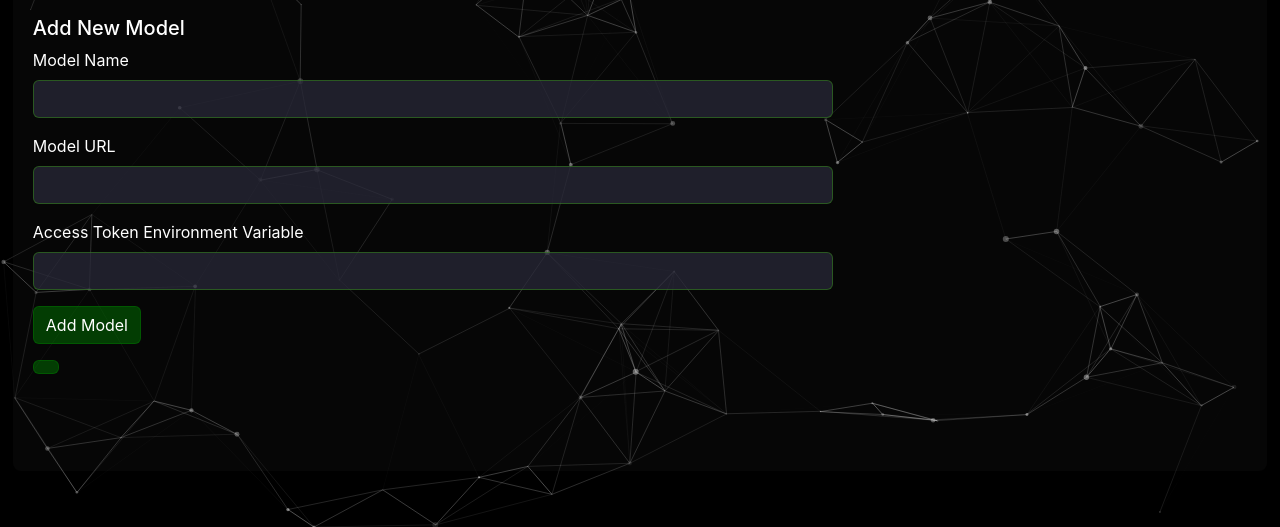
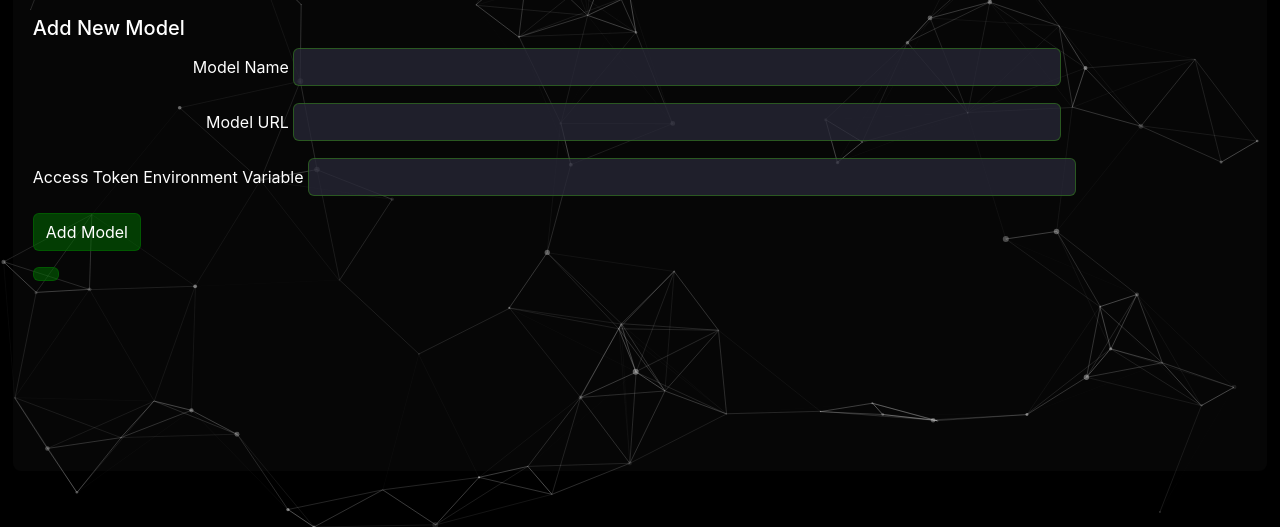
Before and after one commit to metatronslove/NumberFansBot, a Flask app: template Templates/dashboard.html in a window 1280 px wide. Shown: the part 273-800 px from the top of the page. Run offline with Flask 3, Linux system fonts and the light colour scheme; the template is opened without the code that fills it, so the values that code supplies are empty; parts of the project's set-up code (start-up, migrations or seed data) failed here and were passed over; some libraries are stand-ins or nearby versions.

Commit message:
Add files via upload

```diff
--- a/Assets/styles.css
+++ b/Assets/styles.css
@@ -97,11 +97,22 @@ body {
 }
 
 .tab-content.active {
+	.mb-3 * {
+		display: inline-table;
+	}
+	label {
+		min-width: 16rem;
+    text-align: right;
+	}
+	.text-muted {
+    display: none;
+	}
 	input{
 		background: rgba(40,40,56,.75);
 	}
-	input[type=text]{
-		width: 800px;
+	input[type=text] {
+		max-width: calc(68vw - 16rem);
+    min-width: 60vw;
 	}
 	input[type=checkbox]{
 		width: 1rem;
@@ -322,7 +333,7 @@ body {
 }
 
 .create-file-form input {
-	width: calc(100% - 16rem);
+	max-width: calc(100vw - 18rem);
 	display: inline-block;
 	vertical-align: middle;
 }
```
